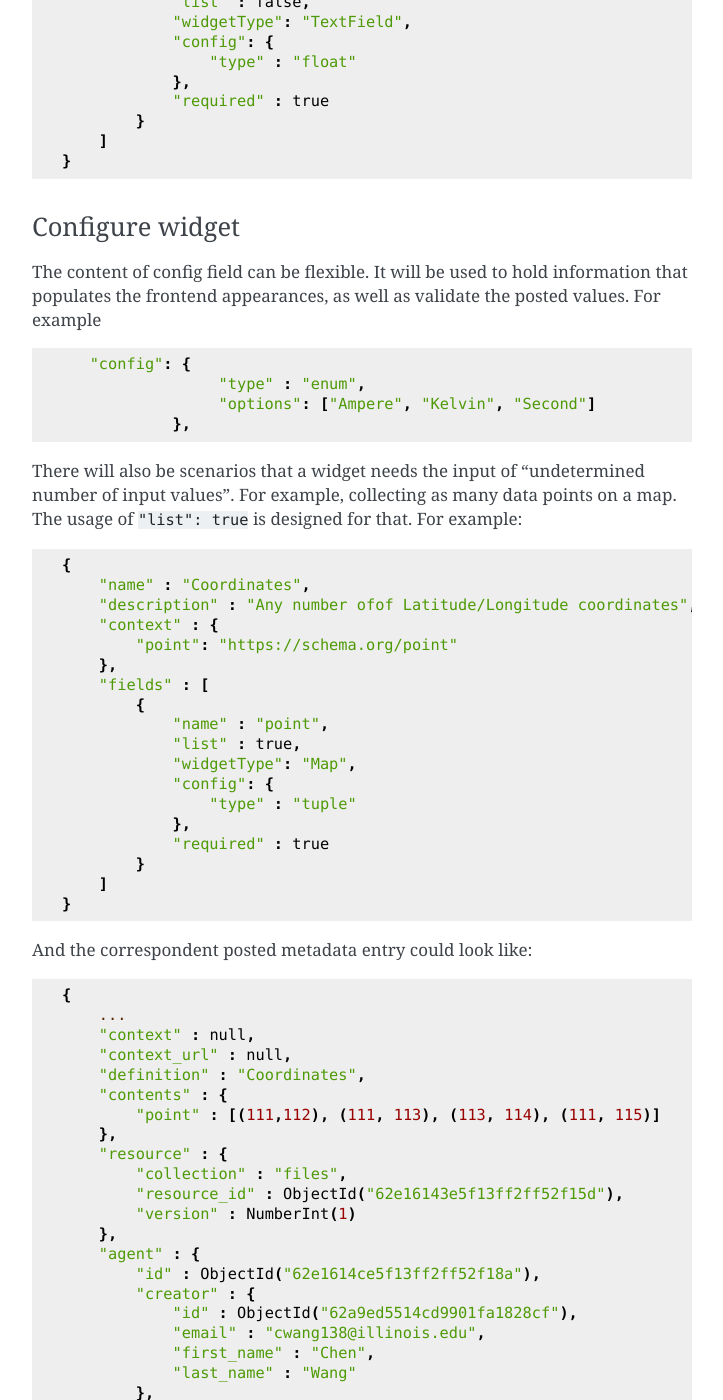
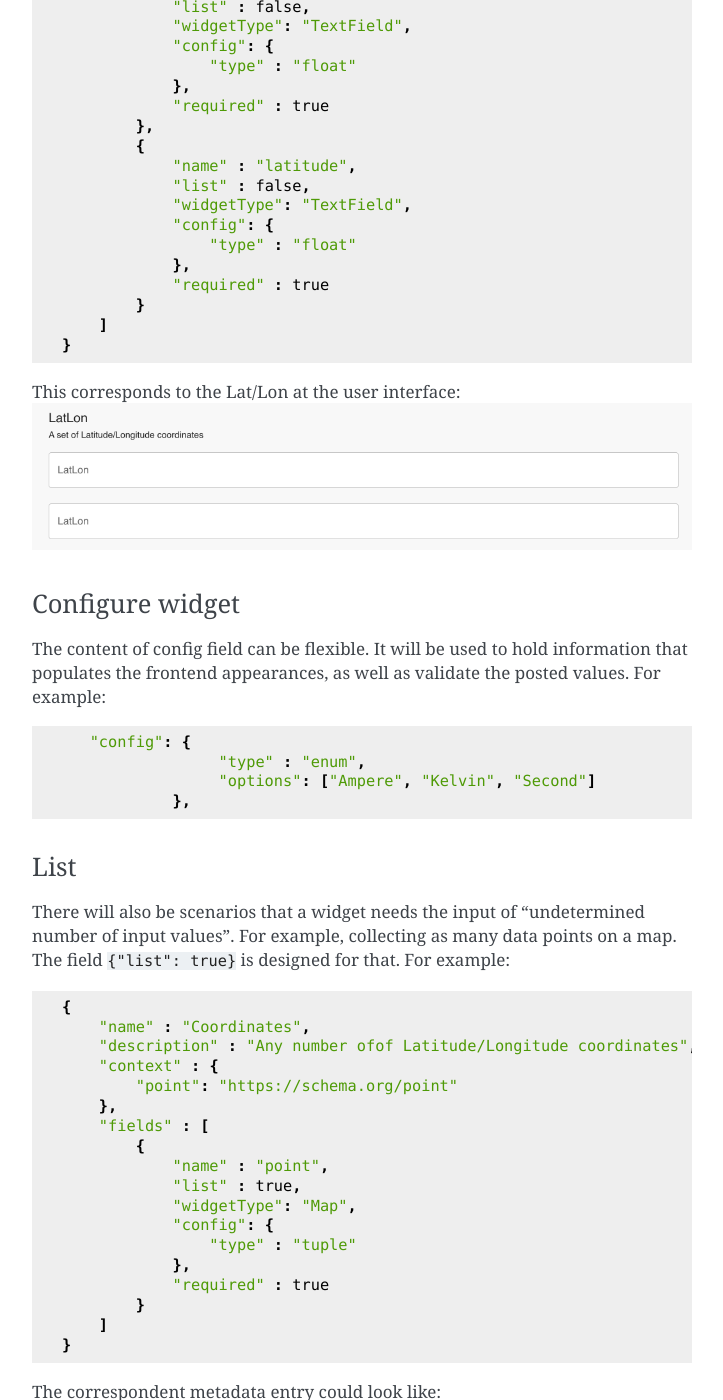
Before and after one commit to clowder-framework/clowder2, a Sphinx documentation site: the page built from backend/docs/source/metadata.md, in a window 1280 px wide and 1400 px high, scrolled down 1487 px. Shown: the whole window, without its empty margins (388-1111 px from the left). Built offline with Sphinx 7.4.7, drawn with Linux system fonts in a browser that asks for light colours; some of the changed text lies outside the part shown.

Commit message:
add an intro

````diff
--- a/backend/docs/source/metadata.md
+++ b/backend/docs/source/metadata.md
@@ -1,7 +1,14 @@
 # Metadata in Clowder
 
+In Clowder 2 we decide to continue supporting both user-defined and machine-defined metadata in a flexible
+representation based on JSON-LD. We enforce that, to register a new metadata, either the definition
+or a context URL that contains the schema of given vocabulary needs to be provided. Leveraging the
+React Component, we would like to explore dynamic rendering as well as the reusability of the metadata user interface.
+Our metadata definition are designed to facilitate that process.
+
+
 ## Structure of Metadata Definition
-The structure of metadata definition could look like below
+The structure of metadata definition looks like below:
 ```
 {
     "name" : "Unit",
@@ -63,9 +70,11 @@
     ]
 }
 ```
+This corresponds to the Lat/Lon at the user interface: ![img](img/multiple_widgets.png)
 
 ### Configure widget
-The content of config field can be flexible. It will be used to hold information that populates the frontend appearances, as well as validate the posted values. For example
+The content of config field can be flexible. It will be used to hold information that populates the frontend
+appearances, as well as validate the posted values. For example:
 ```
    "config": {
                  "type" : "enum",
@@ -73,8 +82,9 @@
             },
 ```
 
+### List
 There will also be scenarios that a widget needs the input of "undetermined number of input values". For example,
-collecting as many data points on a map. The usage of `"list": true` is designed for that. For example:
+collecting as many data points on a map. The field `{"list": true}` is designed for that. For example:
 ```
 {
     "name" : "Coordinates",
@@ -96,7 +106,7 @@
 }
 ```
 
-And the correspondent posted metadata entry could look like:
+The correspondent metadata entry could look like:
 ```
 {
     ...
````
Also changed, not shown: backend/docs/source/img/multiple_widgets.png (added).
